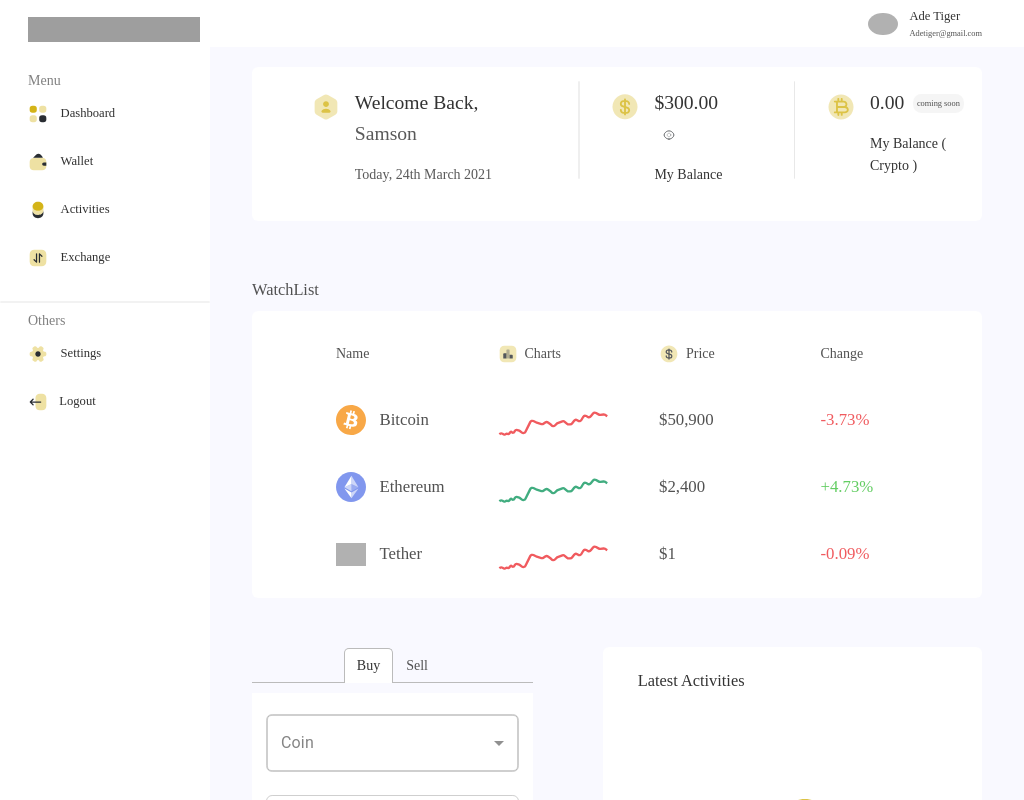
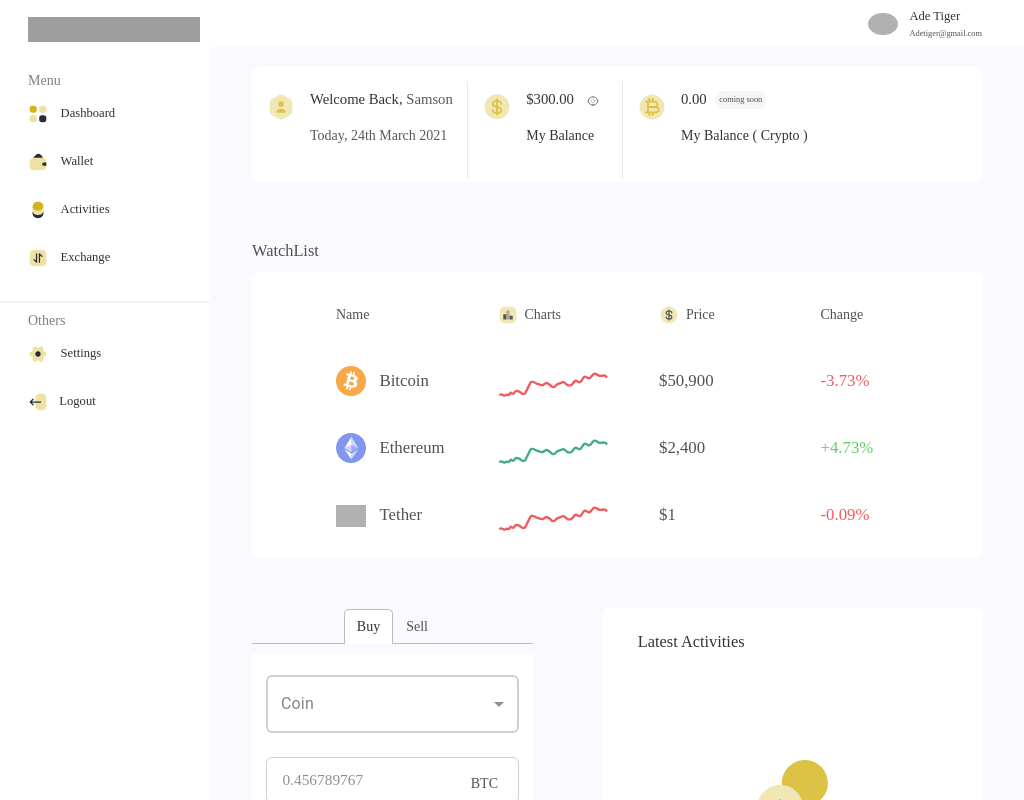
Before and after one commit to seunsanyaa/Privpay-Dashboard, a Next.js app in the folder privpaydashboard/: page / in a window 1024 px wide. Shown: the top 800 px of the page. Built offline with nearby package versions, Linux system fonts and the light colour scheme; grey boxes are pictures that could not be loaded; a web font is replaced by a local one.

Commit message:
responsive

```diff
--- a/privpaydashboard/components/HomeRight/Balance/homebalance.module.scss
+++ b/privpaydashboard/components/HomeRight/Balance/homebalance.module.scss
@@ -102,3 +102,49 @@ height: 8em;
   text-align: center;
   align-items: center;
 }
+
+@media (min-width: 1200px) and (max-width: 1399px){
+  .welcomeBack{
+    margin: unset;
+    font-family: Okta !important;
+    font-size: 1.05em;
+    color:black;
+  }
+}
+
+@media (min-width: 1024px) and (max-width: 1199px) {
+
+
+
+
+  .container{
+    background: #FFFFFF;
+    margin-top: 1.8em;
+    border-radius: 6px;
+    padding-left: 0em;
+  }
+  .welcomeBack{
+    margin: unset;
+    font-family: Okta !important;
+    font-size: 1.05em;
+    color:black;
+  }
+
+  .divider{
+    padding-top: 1em;
+    height: 8em;
+    padding-left: 1em;
+  }
+
+  .IconandText{
+
+    display:flex;
+
+    align-items: start;
+    //justify-content: right;
+    padding-top: 1.5em;
+    padding-bottom: 2.5em;
+    //padding-top: 1em;
+    padding-left: 1em;
+  }
+}
--- a/privpaydashboard/components/HomeRight/LatestActivities/latestactivities.module.scss
+++ b/privpaydashboard/components/HomeRight/LatestActivities/latestactivities.module.scss
@@ -36,4 +36,5 @@ font-family: "Okta Regular";
 
 .notransactionParagraph{
   color: black;
+  text-align: center;
 }
--- a/privpaydashboard/components/HomeRight/homeright.module.scss
+++ b/privpaydashboard/components/HomeRight/homeright.module.scss
@@ -14,9 +14,10 @@
   opacity:0.8;
   background:ghostwhite;
 margin-left: 15em;
-max-width: 1440px;
+
   min-height: 100vh;
   z-index:1;
+
 
   padding-bottom: 2em;
 
--- a/privpaydashboard/components/Layout.js
+++ b/privpaydashboard/components/Layout.js
@@ -1,15 +1,15 @@
 
 import NavBar from "./NavBar/navbar";
 import TopBar from "./TopBar/topbar";
-
+import layout from "./layout.module.scss"
 
 export default function Layout({ children }) {
     return (
-        <>
+        <div className={layout.style}>
             <NavBar />
 
             <main>{children}</main>
 
-        </>
+        </div>
     )
 }
--- a/privpaydashboard/components/NavBar/navbar.module.scss
+++ b/privpaydashboard/components/NavBar/navbar.module.scss
@@ -66,7 +66,7 @@ padding-left: 1em;
   overflow-x: hidden;
   z-index: 1000 ;
   top: 0;
-  left: 0;
+
 }
 
 .others{
--- a/privpaydashboard/components/Wallet/wallet.module.scss
+++ b/privpaydashboard/components/Wallet/wallet.module.scss
@@ -85,3 +85,54 @@ margin-top: 4em;
 padding-top: 6em;
   padding-bottom: 8em;
 }
+
+@media (min-width: 1200px) {
+  .IconandText{
+  padding-left: 0}
+
+
+  .divider{
+    padding-top: 1em;
+    height: 8em;
+    padding-left: 2.5em;
+  }
+
+  .buttonDiv{
+    //reduce margin for smaller screens
+    margin-left: 6em;
+
+  }
+
+  .buttonsCointainer{
+
+margin-left: 1em;
+
+  }
+}
+
+
+
+@media (min-width: 1024px) and (max-width: 1199px) {
+  .IconandText{
+    padding-left: 0.5em}
+
+
+  .divider{
+    padding-top: 1em;
+    height: 8em;
+    padding-left: 2.5em;
+  }
+
+  .buttonDiv{
+    //reduce margin for smaller screens
+    margin-left:3em;
+
+  }
+
+  .buttonsCointainer{
+
+    margin-left: 0em;
+
+
+  }
+}
--- /dev/null
+++ b/privpaydashboard/components/layout.module.scss
@@ -0,0 +1,3 @@
+.style{
+//margin: 10em
+}
--- a/privpaydashboard/styles/Home.module.css
+++ b/privpaydashboard/styles/Home.module.css
@@ -71,7 +71,8 @@
   /*display: grid;*/
   grid-template-columns:0.8fr 4fr ;
 
-max-width: 1440px;
+max-width: 1400px;
+  margin:  auto;
   /*align-items: center;*/
   /*justify-content: center;*/
   /*flex-wrap: wrap;*/
--- a/privpaydashboard/styles/globals.css
+++ b/privpaydashboard/styles/globals.css
@@ -1,7 +1,9 @@
 html,
 body {
+  margin: auto;
   padding: 0;
-  margin: 0;
+  max-width: 1440px;
+  /*margin: 0;*/
   font-family: -apple-system, BlinkMacSystemFont, Segoe UI, Roboto, Oxygen,
     Ubuntu, Cantarell, Fira Sans, Droid Sans, Helvetica Neue, sans-serif,Okta;
 }
```
Also changed, not shown: privpaydashboard/components/Wallet/wallet.jsx (+1 -1 lines).
